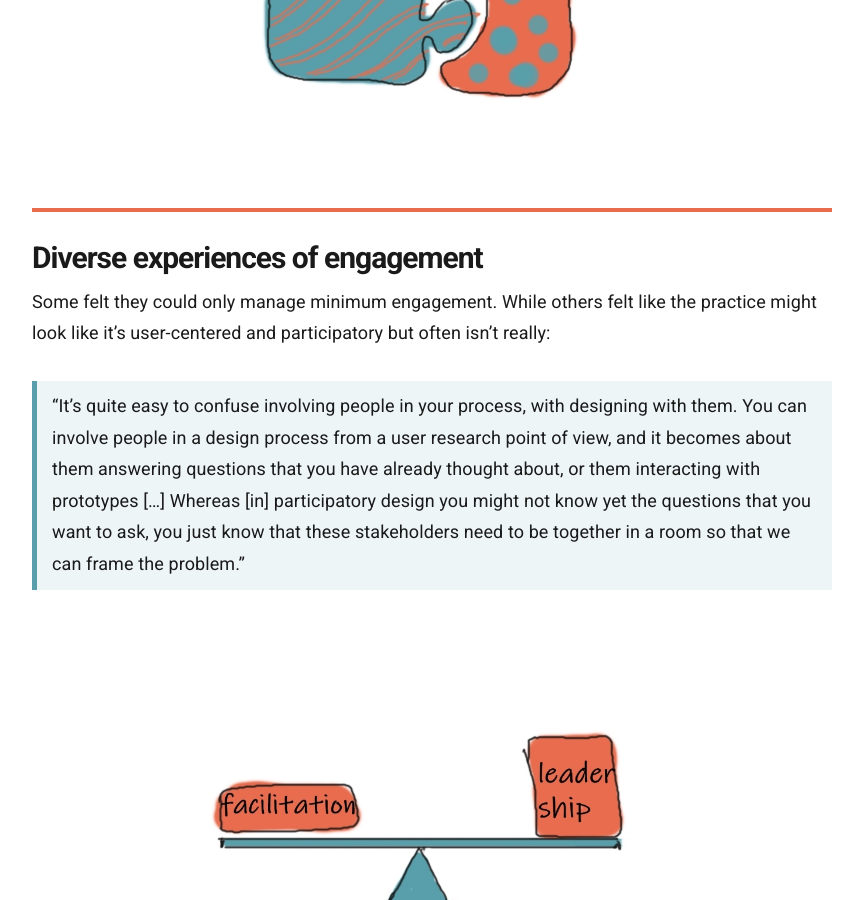
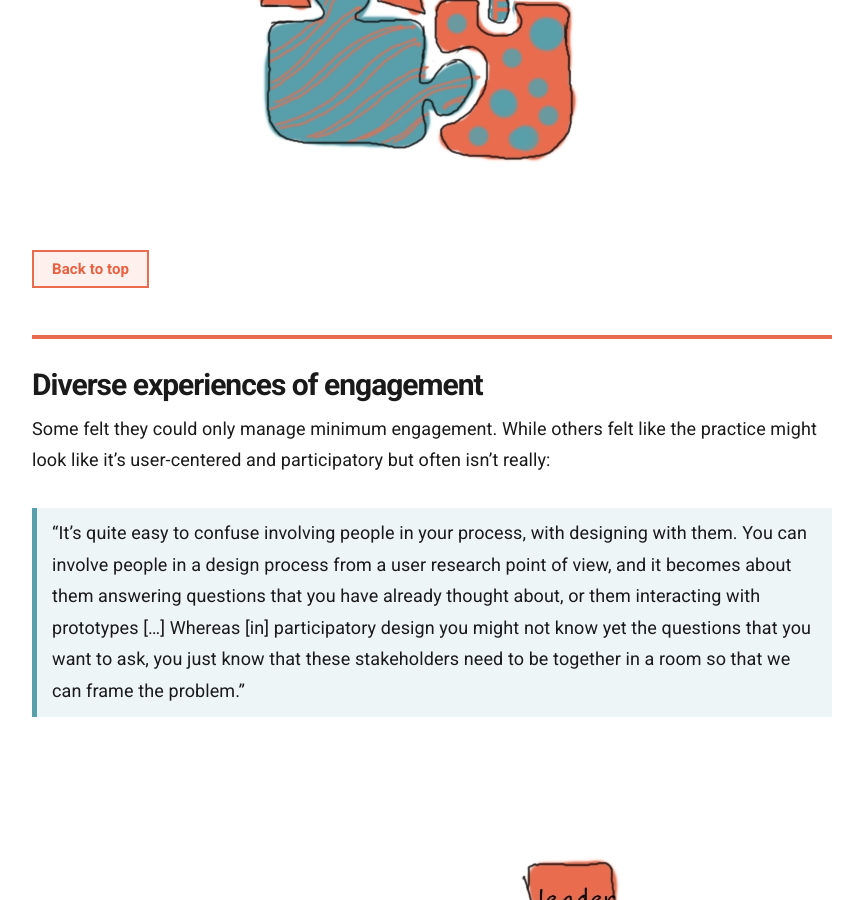
Before and after one commit to stephanie-K/practitioner-stories, a Jekyll site: the page built from _docs/Working-with-people/summary.md, in a window 1280 px wide and 900 px high, scrolled down 4377 px. Shown: the whole window, without its empty margins (358-1221 px from the left). Built offline with Jekyll 4.4.1, drawn with Linux system fonts in a browser that asks for light colours; some of the changed text lies outside the part shown.

Commit message:
fix issues with summary page for working with

```diff
--- a/_docs/Working-with-people/summary.md
+++ b/_docs/Working-with-people/summary.md
@@ -31,6 +31,7 @@ order: 5
 They told us about who they work with, the diversity of their experience and their aspirations. They also described the challenges and some strategies when trying to design with people.
 
 ![ladder with different levels of participating from the users, from bottom to top: coercing, educating, informing, consulting, engaging, co-designing and finally co-producing](/practitioner-stories/images/working-with/participation-ladder.png)
+
 _Participation ladder. Source: [Iriss.org.uk](https://www.iriss.org.uk/resources/insights/participation-its-impact-services-and-people-who-use-them)_
 
 **The Scottish Approach to Service Design (SAtSD)** provides a framework on how we design user-centred public services putting a particular focus on working with people and involving them in the design and delivery of the service. The practitioners we talked to were all aiming to do it with various levels of success.
@@ -64,6 +65,8 @@ Although users and stakeholders’ involvement is seen as critical to the design
 
 ![illustration with 4 jigsaw pieces which don’t quite fit together](/practitioner-stories/images/working-with/workingwith-puzzle.jpg)
 
+<a class="button-alt" href="#">Back to top</a>
+
 <h2 class="top-line-alt" id="diverse-experiences-of-engagement">Diverse experiences of engagement</h2>
 
 Some felt they could only manage minimum engagement. While others felt like the practice might look like it’s user-centered and participatory but often isn’t really:
@@ -79,6 +82,8 @@ It’s also about finding the right balance between facilitation and leadership
 > “[A project] involved everyone in the community to design this website for themselves, and it was so unusable, cause they just threw everything at it. They’ve just gone for ‘everyone can post and designing wireframes’, and it was really nice, it felt nice, but what the designer should have done was take the insights of what was being inferred and turn it into to an actual working design based on their expertise as a practitioner, because they know what works.”
 
 ![illustration with a speech bubble on one side which becomes sticky notes on the other side](/practitioner-stories/images/working-with/workingwith-postit.jpg)
+
+<a class="button-alt" href="#">Back to top</a>
 
 <h2 class="top-line-alt" id="getting-the-organisation-on-board">Getting the organisation on board</h2>
 
@@ -105,6 +110,8 @@ One practitioner shared this experience in their organisation:
 
 ![illustration of a group f people talking to each others](/practitioner-stories/images/working-with/workingwith-language.jpg)
 
+<a class="button-alt" href="#">Back to top</a>
+
 <h2 class="top-line-alt" id="recruiting-and-involving-users">Recruiting and involving users</h2>
 
 <h3>Challenges</h3>
@@ -119,7 +126,7 @@ Some felt that we have gaps with some people we never reach. Making sure we **en
 
 ![illustration of people with a magnifier above the group looking at one person in the group](/practitioner-stories/images/working-with/workingwith-focus.jpg)
 
-Some strategies and their limitations
+<h3>Some strategies and their limitations</h3>
 
 **Having a regular user group** was mentioned as a strategy to get a fresh set of eyes to see different things but when users become part of the team they can become biased:
 
@@ -137,6 +144,7 @@ Some practitioners explained that while designing with people they started to tr
 
 > “We run this programme to teach young people how to research and publish their own newspaper […]. Instead of doing extractive research, you were empowering them to go and do their own research, and turn it into a newspaper. So […] we taught them how to do stakeholder mapping, interviewing their friends, and so all round it was a really kind of collaborative value model, because young people got skills and employability skills, and something to show. […] That is a less extractive model that involves people. It’s much more about co-development.”
 
+<a class="button-alt" href="#">Back to top</a>
 
 <h2 class="top-line-alt" id="to-learn-more-about-codesign">To learn more about Co-design</h2>
 
```
